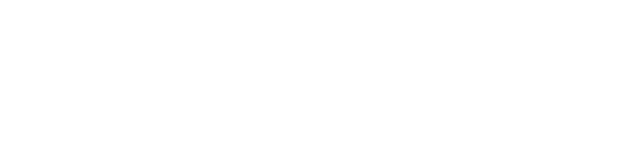
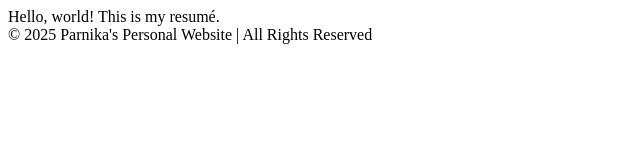
Before and after one commit to parnika-singh11/parnika-singh11.github.io, a plain HTML site: page resume.html in a window 1280 px wide. Shown: the whole page, without its empty margins (0-640 px from the left). Drawn offline with Linux system fonts and the light colour scheme.

Commit message:
feat: adding footer and nav tags

```diff
--- a/resume.html
+++ b/resume.html
@@ -4,12 +4,15 @@
     <title>Resume</title>
   </head>
   <body>
+    <nav></nav>
     <main>
+      Hello, world! This is my resumé.
       <section></section>
       <section></section>
       <section></section>
       <section></section>
       <section></section>
     </main>
+    <footer>© 2025 Parnika's Personal Website | All Rights Reserved</footer>
   </body>
 </html>
```
Lines whose indentation alone changed are shown as unchanged.
